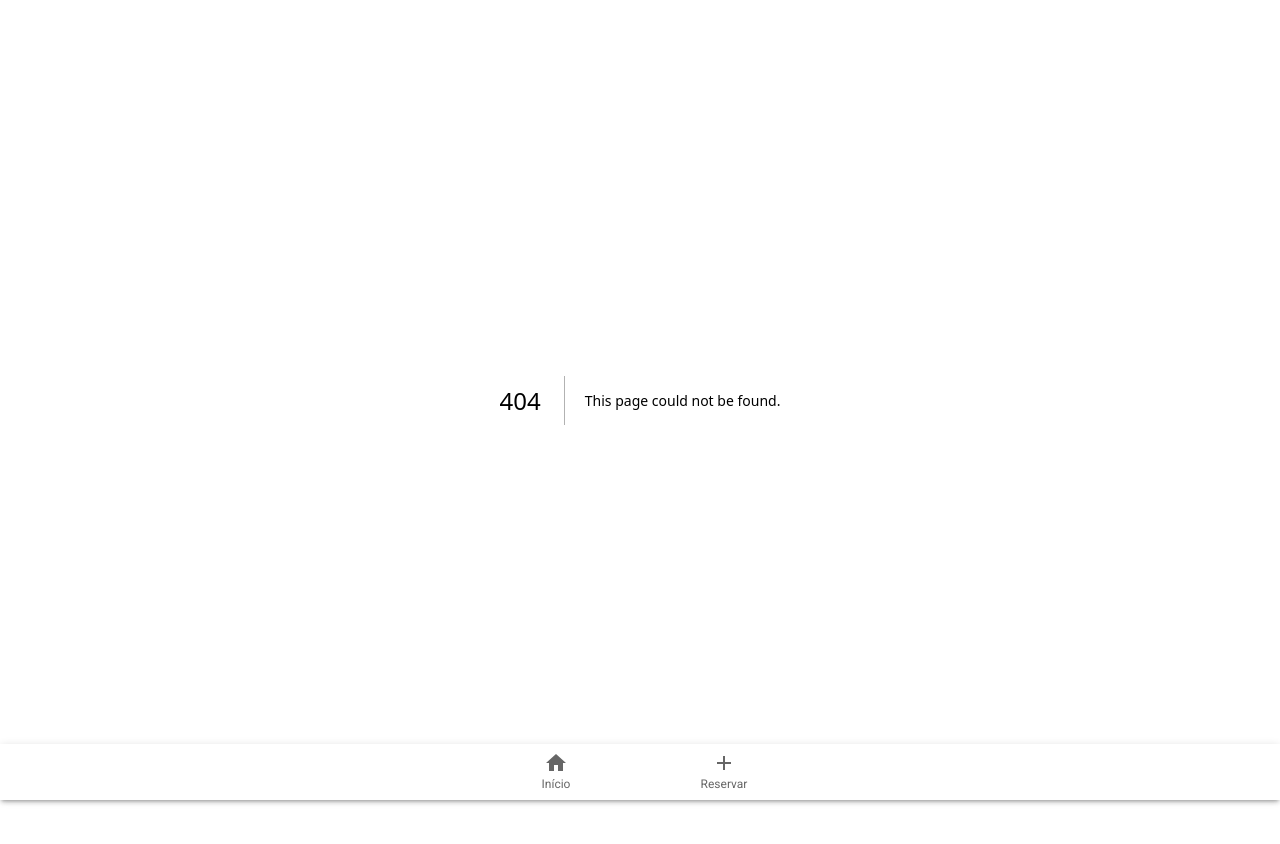
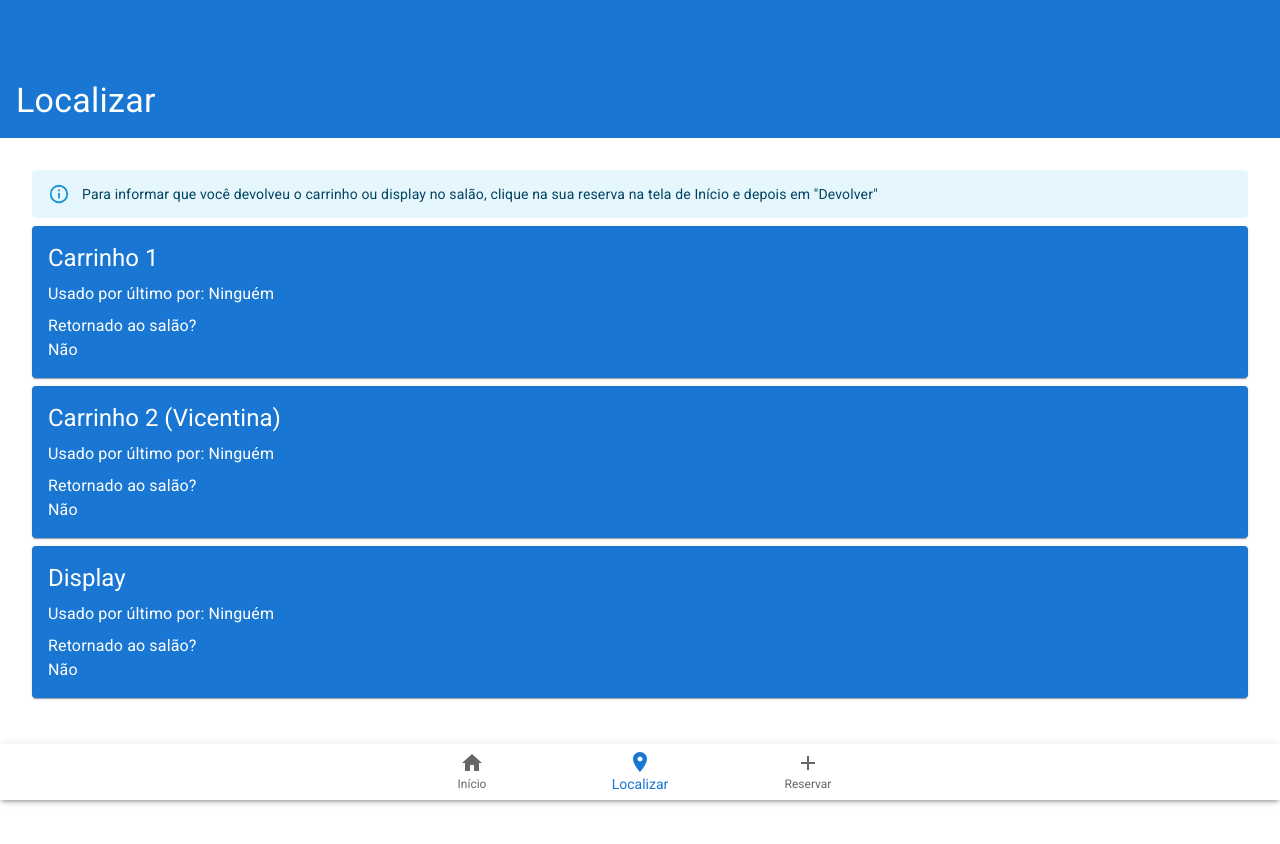
Before and after one commit to Gabriel5934/web-cart, a Next.js app: page /localizar in a window 1280 px wide. Before the commit this address had no page. Shown: the top 844 px of the page. After the commit the page ends 800 px from the top, so only its background shows below. Built offline with nearby package versions, Linux system fonts and the light colour scheme; no server answers; the database is empty.

Commit message:
feat: add locate feature

```diff
--- a/app/layout.tsx
+++ b/app/layout.tsx
@@ -12,13 +12,14 @@ import HomeIcon from "@mui/icons-material/Home";
 import { Suspense, useEffect, useState } from "react";
 import { useRouter } from "next/navigation";
 import { usePathname } from "next/navigation";
+import LocationOnIcon from "@mui/icons-material/LocationOn";
 
 export default function RootLayout({
   children,
 }: Readonly<{
   children: React.ReactNode;
 }>) {
-  const routes = ["/", "/reservar"];
+  const routes = ["/", "/localizar", "/reservar"];
   const router = useRouter();
   const pathname = usePathname();
   const pathIndex = routes.indexOf(pathname);
@@ -49,6 +50,10 @@ export default function RootLayout({
         >
           <BottomNavigation showLabels value={tab} onChange={changeTab}>
             <BottomNavigationAction label="Início" icon={<HomeIcon />} />
+            <BottomNavigationAction
+              label="Localizar"
+              icon={<LocationOnIcon />}
+            />
             <BottomNavigationAction label="Reservar" icon={<AddIcon />} />
           </BottomNavigation>
         </Paper>
--- /dev/null
+++ b/app/localizar/page.tsx
@@ -0,0 +1,134 @@
+"use client";
+
+import { Alert, Box, Paper, Stack, Typography } from "@mui/material";
+import {
+  Timestamp,
+  query,
+  collection,
+  getDocs,
+  orderBy,
+} from "firebase/firestore";
+import { useEffect, useState } from "react";
+import { db } from "../firebase";
+import _ from "lodash";
+import dayjs, { Dayjs } from "dayjs";
+
+interface BookingDoc {
+  id: string;
+  device: string;
+  name: string;
+  partner: string;
+  place: string;
+  date: Timestamp;
+  returned: boolean;
+}
+
+interface Booking {
+  id: string;
+  device: string;
+  name: string;
+  partner: string;
+  place: string;
+  date: Dayjs;
+  returned: boolean;
+}
+
+export default function Page() {
+  const [lastBookings, setLastBookings] = useState<
+    Record<string, Booking | undefined>
+  >({
+    "Carrinho 1": undefined,
+    "Carrinho 2 (Vicentina)": undefined,
+    Display: undefined,
+  });
+
+  const fetchData = async () => {
+    const q = query(collection(db, "bookings"), orderBy("date"));
+    const querySnapshot = await getDocs(q);
+
+    const bookings: Array<Booking> = [];
+
+    querySnapshot.forEach((doc) => {
+      const data = doc.data() as BookingDoc;
+      const formatted: Booking = {
+        ...data,
+        id: doc.id,
+        date: dayjs(data.date.toDate()),
+        returned: data.returned ?? false,
+      };
+
+      bookings.push(formatted);
+    });
+
+    const byDevice = _.groupBy(bookings, "device");
+    const toBeLastBookings: Record<string, Booking | undefined> = {
+      "Carrinho 1": undefined,
+      "Carrinho 2 (Vicentina)": undefined,
+      Display: undefined,
+    };
+
+    _.forEach(byDevice, (value, key) => {
+      const pastBookings = value.filter(
+        (booking) => !booking.date.isAfter(dayjs())
+      );
+      const ordered = _.orderBy(pastBookings, "date.$d");
+      const last = _.last(ordered);
+
+      toBeLastBookings[key] = last;
+    });
+
+    setLastBookings(toBeLastBookings);
+  };
+
+  useEffect(() => {
+    fetchData();
+  }, []);
+
+  return (
+    <>
+      <Box
+        sx={(theme) => ({ bgcolor: theme.palette.primary.main })}
+        className="px-4 pt-20 pb-4"
+      >
+        <Typography variant="h4" color="white">
+          Localizar
+        </Typography>
+      </Box>
+      <Box sx={{ padding: 4 }}>
+        <Stack spacing={1}>
+          <Alert severity="info">
+            {
+              'Para informar que você devolveu o carrinho ou display no salão, clique na sua reserva na tela de Início e depois em "Devolver"'
+            }
+          </Alert>
+          {Object.keys(lastBookings).map((key: keyof typeof lastBookings) => (
+            <Paper
+              sx={{
+                bgcolor: "primary.main",
+                color: "white",
+              }}
+              key={key}
+              className="flex flex-col p-4 rounded-md text-white w-full"
+            >
+              <Stack spacing={1}>
+                <Typography variant="h5">{key}</Typography>
+                <Box>
+                  <Typography>{`Usado por último por: ${
+                    lastBookings[key]?.name ?? "Ninguém"
+                  }`}</Typography>
+                  <Typography>{`${
+                    lastBookings[key]?.date.format("DD/MM/YYYY, HH:mm") ?? ""
+                  }`}</Typography>
+                </Box>
+                <Typography>
+                  Retornado ao salão? <br />
+                  {lastBookings[key]?.returned ? "Sim" : "Não"}
+                </Typography>
+              </Stack>
+            </Paper>
+          ))}
+        </Stack>
+      </Box>
+    </>
+  );
+}
--- a/app/page.tsx
+++ b/app/page.tsx
@@ -25,6 +25,7 @@ import {
   orderBy,
   doc,
   deleteDoc,
+  updateDoc,
 } from "firebase/firestore";
 import Link from "next/link";
 import { db } from "./firebase";
@@ -50,6 +51,7 @@ interface BookingDoc {
   partner: string;
   place: string;
   date: Timestamp;
+  returned: boolean;
 }
 
 interface Booking {
@@ -59,6 +61,7 @@ interface Booking {
   partner: string;
   place: string;
   date: Date;
+  returned: boolean;
 }
 
 dayjs.locale("pt-br");
@@ -97,10 +100,11 @@ export default function Page() {
 
     querySnapshot.forEach((doc) => {
       const data = doc.data() as BookingDoc;
-      const formatted = {
+      const formatted: Booking = {
         ...data,
         id: doc.id,
         date: data.date.toDate(),
+        returned: data.returned ?? false,
       };
 
       bookings.push(formatted);
@@ -254,6 +258,17 @@ export default function Page() {
     fetchData();
   };
 
+  const returnBooking = async (id: string, returned: boolean) => {
+    const bookingRef = doc(db, "bookings", id);
+
+    await updateDoc(bookingRef, {
+      returned,
+    });
+
+    setDrawerOpen(false);
+    fetchData();
+  };
+
   return (
     <>
       <Snackbar
@@ -279,8 +294,13 @@ export default function Page() {
           setDrawerOpen(false);
         }}
       >
-        <div className="gap-10 flex flex-col">
-          <div className="px-8 py-12 ">
+        <Box
+          sx={(theme) => ({
+            bgcolor: theme.palette.primary.main,
+            color: "white",
+          })}
+          className="px-4 pt-16 pb-8"
+        >
           <div className="flex justify-between items-center capitalize">
             <Typography variant="h6">
               {drawerBooking?.device} - {drawerBooking?.place}
@@ -300,12 +320,61 @@ export default function Page() {
               {drawerBooking?.name} e {drawerBooking?.partner}
             </Typography>
           </div>
-          </div>
+        </Box>
+        <Accordion
+          disabled={drawerBooking && dayjs(drawerBooking.date).isAfter(dayjs())}
+        >
+          <AccordionSummary expandIcon={<ExpandMoreIcon />}>
+            <Stack direction="row" spacing={1} alignItems="center">
+              <Typography variant="h6">Devolver</Typography>
+              <Typography>
+                {drawerBooking &&
+                  dayjs(drawerBooking.date).isAfter(dayjs()) &&
+                  "(Liberado após o fim da reserva)"}
+              </Typography>
+              {drawerBooking && drawerBooking.returned && (
+                <Chip color="success" label="Devolvido" />
+              )}
+            </Stack>
+          </AccordionSummary>
+          <AccordionDetails>
+            {drawerBooking &&
+              (drawerBooking.returned ? (
+                <Stack spacing={1}>
+                  <Typography>
+                    Clique nesse botão apenas se você{" "}
+                    <strong> não devolveu</strong> o carrinho no salão
+                  </Typography>
+                  <Box sx={{ textAlign: "right" }}>
+                    <Button
+                      variant="contained"
+                      onClick={() => returnBooking(drawerBooking.id, false)}
+                    >
+                      não devolvi
+                    </Button>
+                  </Box>
+                </Stack>
+              ) : (
+                <Stack spacing={1}>
+                  <Typography>
+                    Clique nesse botão apenas se você <strong>devolveu</strong>{" "}
+                    o carrinho no salão
+                  </Typography>
+                  <Box sx={{ textAlign: "right" }}>
+                    <Button
+                      variant="contained"
+                      onClick={() => returnBooking(drawerBooking.id, true)}
+                    >
+                      devolvi
+                    </Button>
+                  </Box>
+                </Stack>
+              ))}
+          </AccordionDetails>
+        </Accordion>
         <Accordion>
           <AccordionSummary expandIcon={<ExpandMoreIcon />}>
-              <Typography className="mt-2" variant="h6">
-                Zona de Perigo
-              </Typography>
+            <Typography variant="h6">Zona de Perigo</Typography>
           </AccordionSummary>
           <AccordionDetails>
             <div className="flex flex-col gap-2">
@@ -333,7 +402,6 @@ export default function Page() {
             </div>
           </AccordionDetails>
         </Accordion>
-        </div>
       </Drawer>
       <div className="inline-block overflow-hidden relative w-full">
         <Image
--- a/app/reservar/page.tsx
+++ b/app/reservar/page.tsx
@@ -54,6 +54,7 @@ interface BookingDoc {
   partner: string;
   place: string;
   date: Timestamp;
+  returned: boolean;
 }
 
 interface Booking {
@@ -63,6 +64,7 @@ interface Booking {
   partner: string;
   place: string;
   date: Date;
+  returned: boolean;
 }
 
 dayjs.locale("pt-br");
@@ -106,9 +108,10 @@ export default function Page() {
   const onSubmit = async (values: Inputs) => {
     if (!values.date) return;
 
-    const formatted = {
+    const formatted: Omit<BookingDoc, "id"> = {
       ...values,
       date: Timestamp.fromDate(values.date.toDate()),
+      returned: false,
     };
 
     try {
```
Lines whose indentation alone changed are shown as unchanged.
